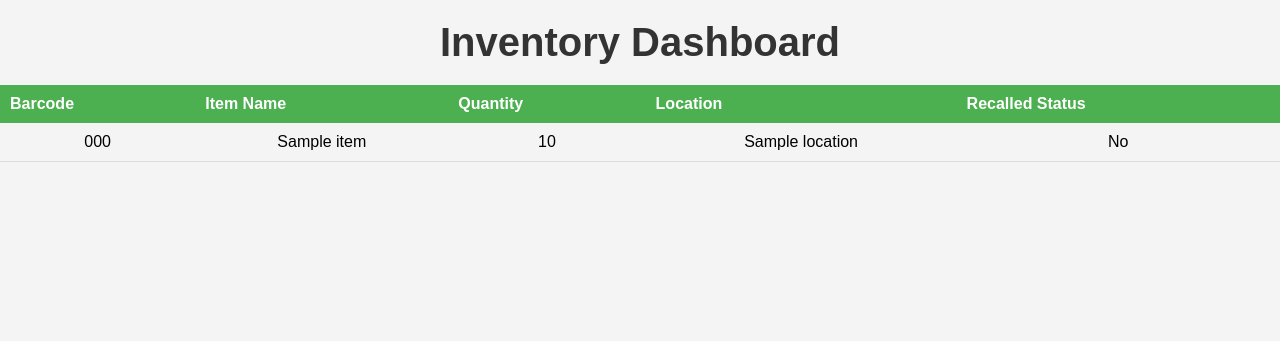
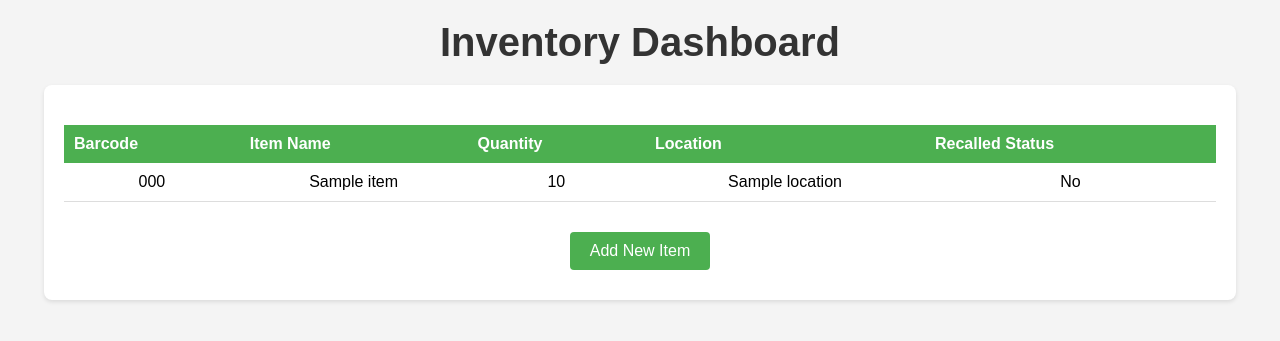
Before and after one commit to GerryCrooked/scanventorAI, a Flask app: template server/webapp/templates/index.html in a window 1280 px wide. Shown: the top 341 px of the page. Run offline with Flask 3, Linux system fonts and the light colour scheme; the template is opened without the code that fills it: most values are stand-ins (such as "Sample title", 1, 10 or a date in 2020).

Commit message:
Update index.html

```diff
--- a/server/webapp/templates/index.html
+++ b/server/webapp/templates/index.html
@@ -7,7 +7,10 @@
     <link rel="stylesheet" href="{{ url_for('static', filename='style.css') }}">
 </head>
 <body>
+
     <h1>Inventory Dashboard</h1>
+
+    <div class="container">
         <table>
             <thead>
                 <tr>
@@ -25,10 +28,17 @@
                     <td>{{ item.name }}</td>
                     <td>{{ item.quantity }}</td>
                     <td>{{ item.location }}</td>
-        <td>{% if item.is_recalled %}⚠️ Yes{% else %}No{% endif %}</td>
+                    <td class="{% if item.is_recalled %}recalled{% endif %}">{% if item.is_recalled %}⚠️ Yes{% else %}No{% endif %}</td>
                 </tr>
                 {% endfor %}
             </tbody>
         </table>
+
+        <a href="#" class="button">Add New Item</a>
+    </div>
+
+    <!-- Optional JavaScript -->
+    <script src="{{ url_for('static', filename='script.js') }}"></script>
+
 </body>
 </html>
```
Lines whose indentation alone changed are shown as unchanged.
